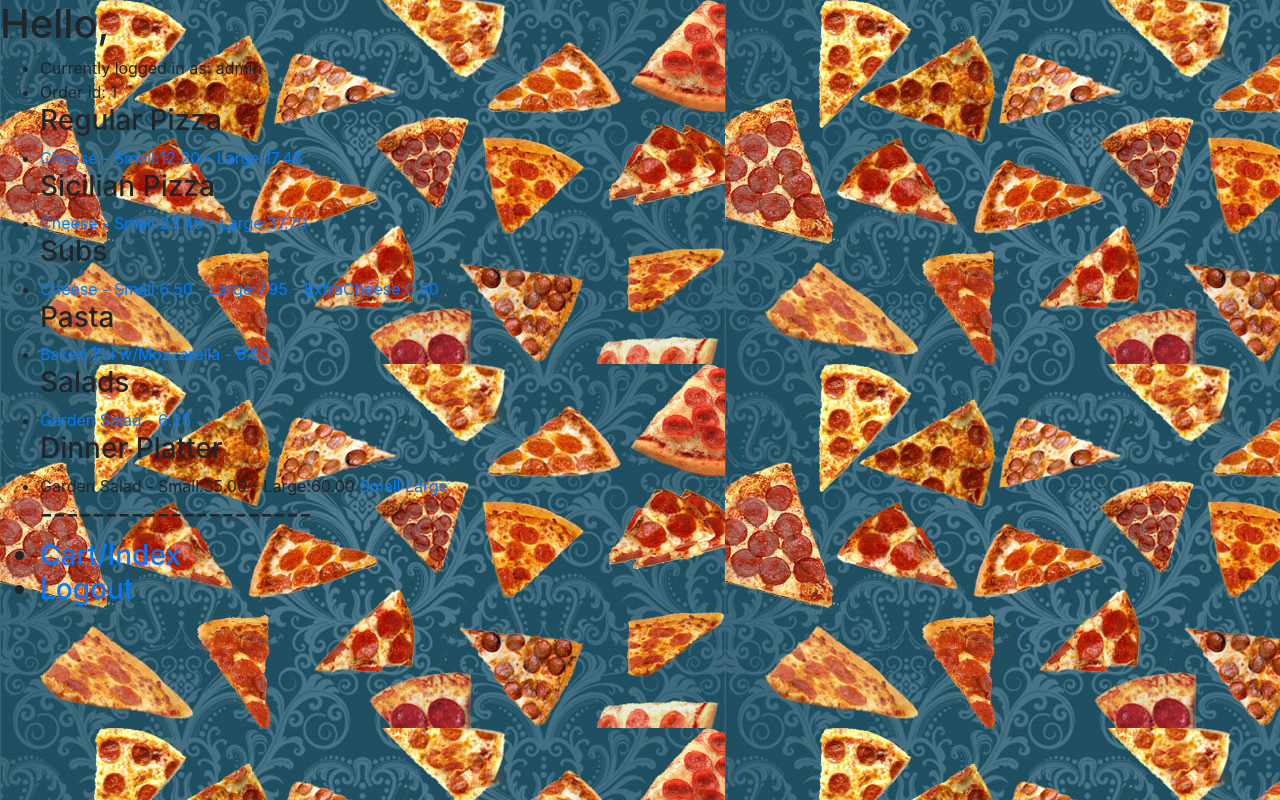
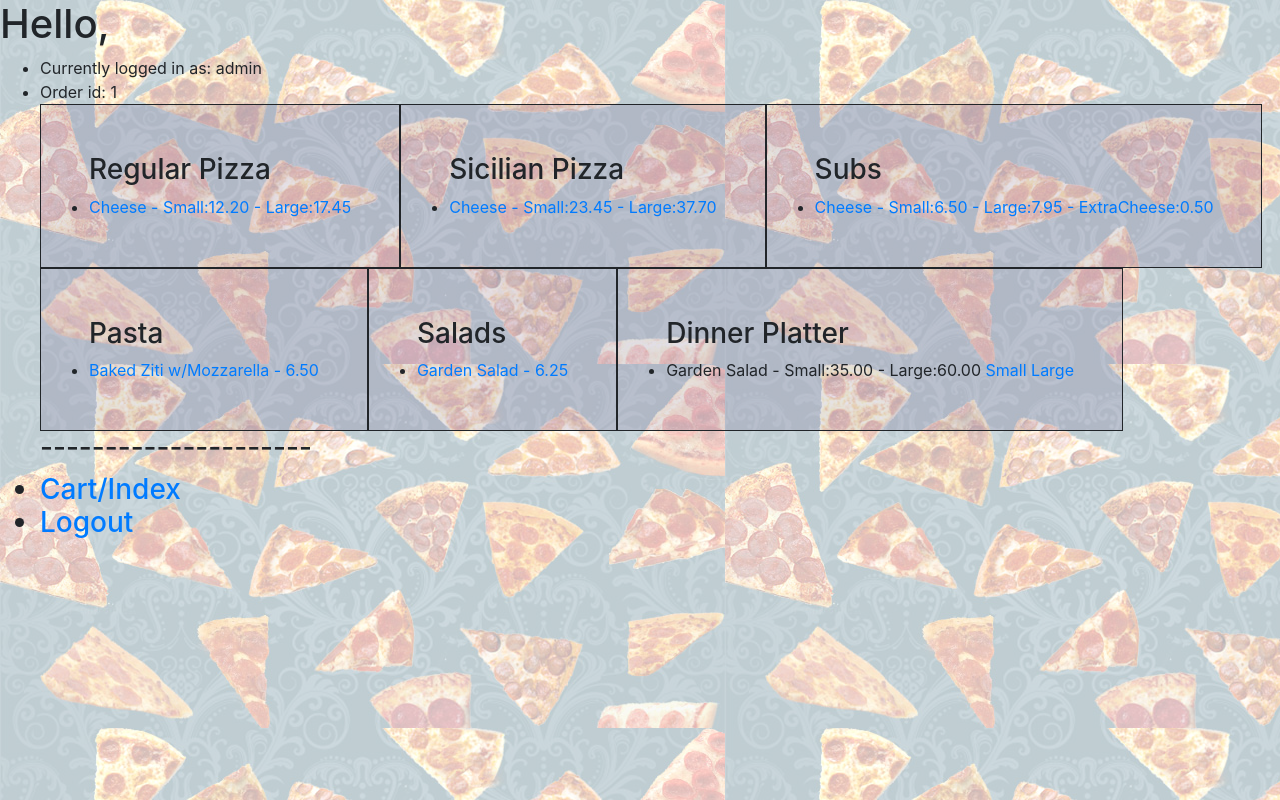
Before and after one commit to Akash0811/project3, a Django app: page /1/menu/ in a window 1280 px wide. Run offline with Django 3.2, Linux system fonts and the light colour scheme; a user stored in the database is signed in; data comes from the database, SQL or seed files in the repository; both versions use the stored data as it was after the commit; some libraries are stand-ins or nearby versions.

Commit message:
Added 403 forbidden , reduced opacity of background , added flexbox

```diff
--- a/orders/templates/orders/login.html
+++ b/orders/templates/orders/login.html
@@ -3,7 +3,7 @@
 {% block body %}
   <div class="row justify-content-center">
      <div class="col-lg-4 col-md-6 col-sm-8">
-       <div class="card border-light mb-3">
+       <div class="card border-light mb-3 mt-5">
          <div class="card-body">
           <h2 class="card-title"> Pinochhio's Pizza </h2>
           <h3 class="card-title"> Login </h3>
--- a/orders/templates/orders/menu.html
+++ b/orders/templates/orders/menu.html
@@ -5,6 +5,8 @@
 <ul>
     <li>Currently logged in as: {{ user.username }}</li>
     <li>Order id: {{ order_id }}</li>
+    <div class="d-flex align-content-around flex-wrap">
+      <div class="p-5 bd-highlight">
         <h3>Regular Pizza</h3>
           {% for item in RegularPizza %}
               <li>
@@ -13,6 +15,8 @@
                   </a>
               </li>
           {% endfor %}
+      </div>
+      <div class="p-5 bd-highlight">
         <h3>Sicilian Pizza</h3>
           {% for item in SicilianPizza %}
               <li>
@@ -21,6 +25,8 @@
                   </a>
               </li>
           {% endfor %}
+      </div>
+      <div class="p-5 bd-highlight">
         <h3>Subs</h3>
           {% for item in Sub %}
               <li>
@@ -29,6 +35,8 @@
                   </a>
               </li>
           {% endfor %}
+      </div>
+      <div class="p-5 bd-highlight">
         <h3>Pasta</h3>
           {% for item in Pasta %}
               <li>
@@ -37,6 +45,8 @@
                   </a>
               </li>
           {% endfor %}
+      </div>
+      <div class="p-5 bd-highlight">
         <h3>Salads</h3>
           {% for item in Salad %}
               <li>
@@ -45,6 +55,8 @@
                   </a>
               </li>
           {% endfor %}
+      </div>
+      <div class="p-5 bd-highlight">
         <h3>Dinner Platter</h3>
           {% for item in DinnerPlatter %}
               <li>
@@ -57,6 +69,8 @@
                   </a>
               </li>
           {% endfor %}
+      </div>
+    </div>
 
     <h3>---------------------<h3>
     <li><a href="{% url 'index' order_id %}">Cart/Index</a></li>
--- a/orders/views.py
+++ b/orders/views.py
@@ -1,6 +1,6 @@
 from django.contrib.auth import authenticate, login, logout
 from django.contrib.auth.models import User
-from django.http import HttpResponse, HttpResponseRedirect
+from django.http import HttpResponse, HttpResponseRedirect , HttpResponseForbidden
 from django.shortcuts import render , get_object_or_404
 from django.urls import reverse
 from django.contrib.auth.decorators import login_required
@@ -16,6 +16,8 @@ def index(request , order_id):
     if not request.user.is_authenticated:
         return render(request, "orders/login.html", {"message": None})
     order = get_object_or_404(Order , pk = order_id)
+    if order.user != request.user:
+        return HttpResponseForbidden("Forbidden")
     content = {
         "order_id": order.id,
         "regular_pizza": order.regular_dish.all(),
@@ -49,6 +51,11 @@ def menu(request , order_id):
 
 class MenuListView(TemplateView):
     template_name = 'orders/menu.html'
+    def get(self , *args , **kwargs):
+        order = get_object_or_404(Order , pk = self.kwargs['order_id'])
+        if order.user != self.request.user:
+            return HttpResponseForbidden("Forbidden")
+        return super(MenuListView , self).get(*args , **kwargs)
     def get_context_data(self , *args , **kwargs):
         order = get_object_or_404(Order , pk = self.kwargs['order_id'])
         context = super(MenuListView, self).get_context_data(**kwargs)
@@ -69,6 +76,8 @@ def view(request , order_id):
     if not request.user.is_authenticated:
         return render(request, "orders/login.html", {"message": None})
     order = get_object_or_404(Order , pk = order_id)
+    if order.user != request.user:
+        return HttpResponseForbidden("Forbidden")
     order.buy = True
     order.save()
     logout(request)
@@ -137,6 +146,8 @@ def signup(request):
 @login_required
 def regular_pizza(request , dish_id , order_id ):
     order = get_object_or_404(Order , pk = order_id)
+    if order.user != request.user:
+        return HttpResponseForbidden("Forbidden")
     if request.method == 'GET':
         context = {
             "order_id": order_id,
@@ -169,6 +180,8 @@ def regular_pizza(request , dish_id , order_id ):
 @login_required
 def sicilian_pizza(request , dish_id , order_id ):
     order = get_object_or_404(Order , pk = order_id)
+    if order.user != request.user:
+        return HttpResponseForbidden("Forbidden")
     if request.method == 'GET':
         context = {
             "order_id": order_id,
@@ -201,6 +214,8 @@ def sicilian_pizza(request , dish_id , order_id ):
 @login_required
 def sub(request , dish_id , order_id ):
     order = get_object_or_404(Order , pk = order_id)
+    if order.user != request.user:
+        return HttpResponseForbidden("Forbidden")
     if request.method == 'GET':
         context = {
             "order_id": order_id,
@@ -226,6 +241,8 @@ def sub(request , dish_id , order_id ):
 @login_required
 def rest(request , type_id , dish_id , order_id ):
     order = get_object_or_404(Order , pk = order_id)
+    if order.user != request.user:
+        return HttpResponseForbidden("Forbidden")
     if request.method == 'GET':
         context = {
             "order_id": order_id,
--- a/static/css/app.css
+++ b/static/css/app.css
@@ -1,7 +1,12 @@
 body {
-  background-image: url(../img/pizza_big.jpg);
+  background-image: url(../img/pizza_big2.png);
 }
 
 .navbar-brand {
   font-family: 'Peralta', cursive;
 }
+
+.bd-highlight {
+  background-color: rgba(86,61,124,.15);
+  border: 1px solid;
+}
```
Also changed, not shown: db.sqlite3, static/img/pizza_big2.png (added). Lines whose indentation alone changed are shown as unchanged.
